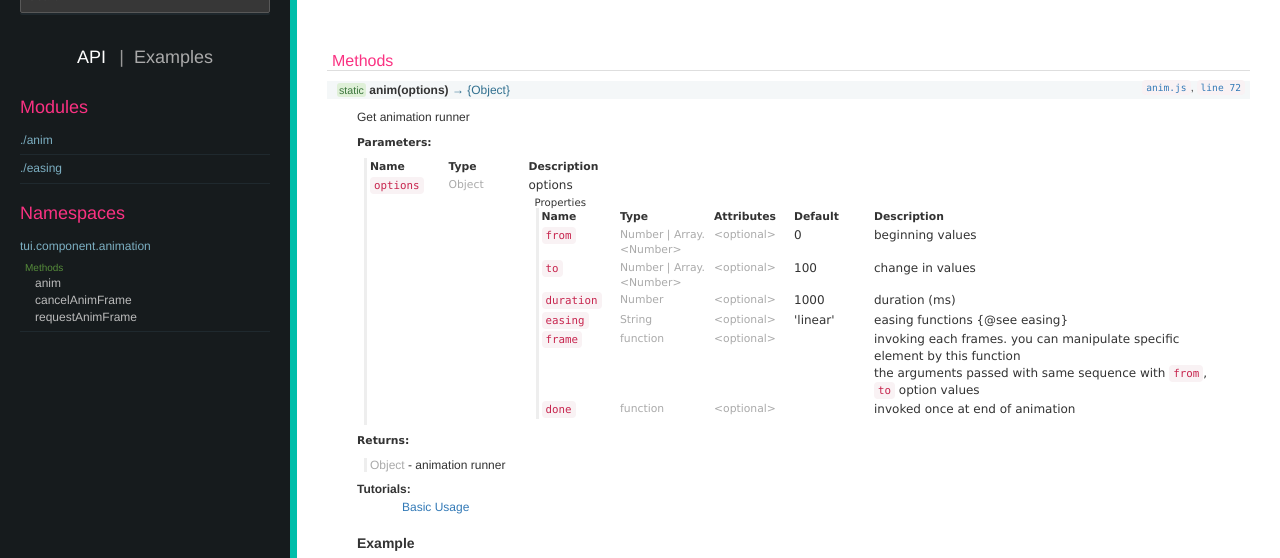
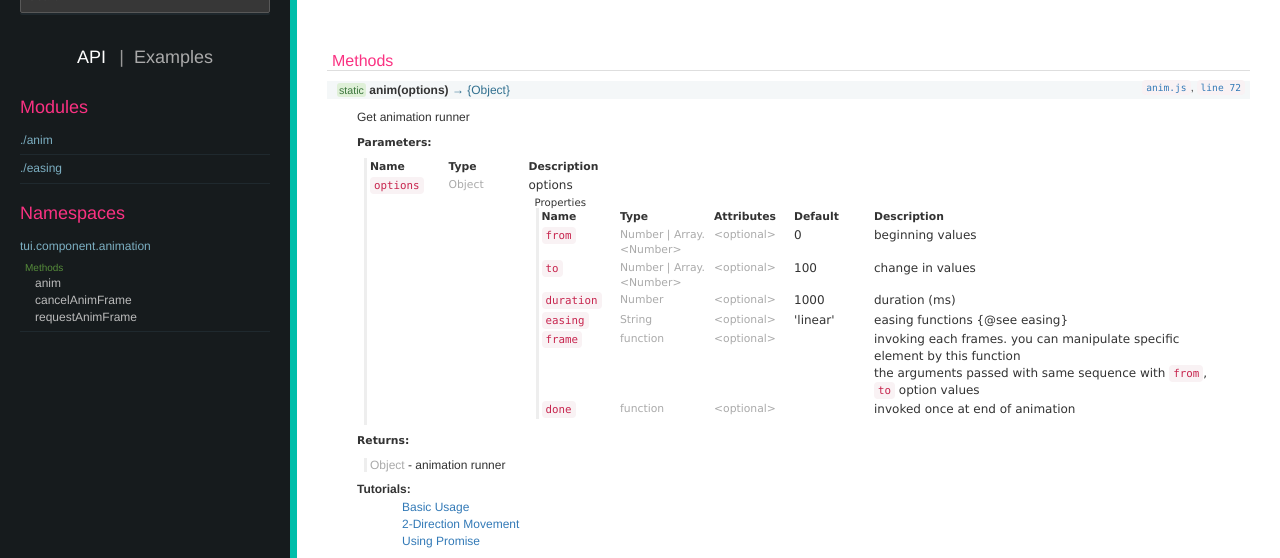
Before and after one commit to nhn/tui.animation, a plain HTML site: page 0.1.0/tui.component.animation.html in a window 1280 px wide. Shown: the part 138-696 px from the top of the page. Drawn offline with Linux system fonts and the light colour scheme.

Commit message:
chore: update doc

```diff
--- a/0.1.0/tui.component.animation.html
+++ b/0.1.0/tui.component.animation.html
@@ -539,6 +539,10 @@
     <dd class="tag-tutorial">
         <ul>
             <li><a href="tutorial-example1.html">Basic Usage</a></li>
+
+            <li><a href="tutorial-example2.html">2-Direction Movement</a></li>
+
+            <li><a href="tutorial-example3.html">Using Promise</a></li>
         </ul>
     </dd>
 
```
Also changed, not shown: 0.1.0/anim.js.html (+2 -0 lines), latest/anim.js.html (+2 -0 lines), latest/tui.component.animation.html (+4 -0 lines).
